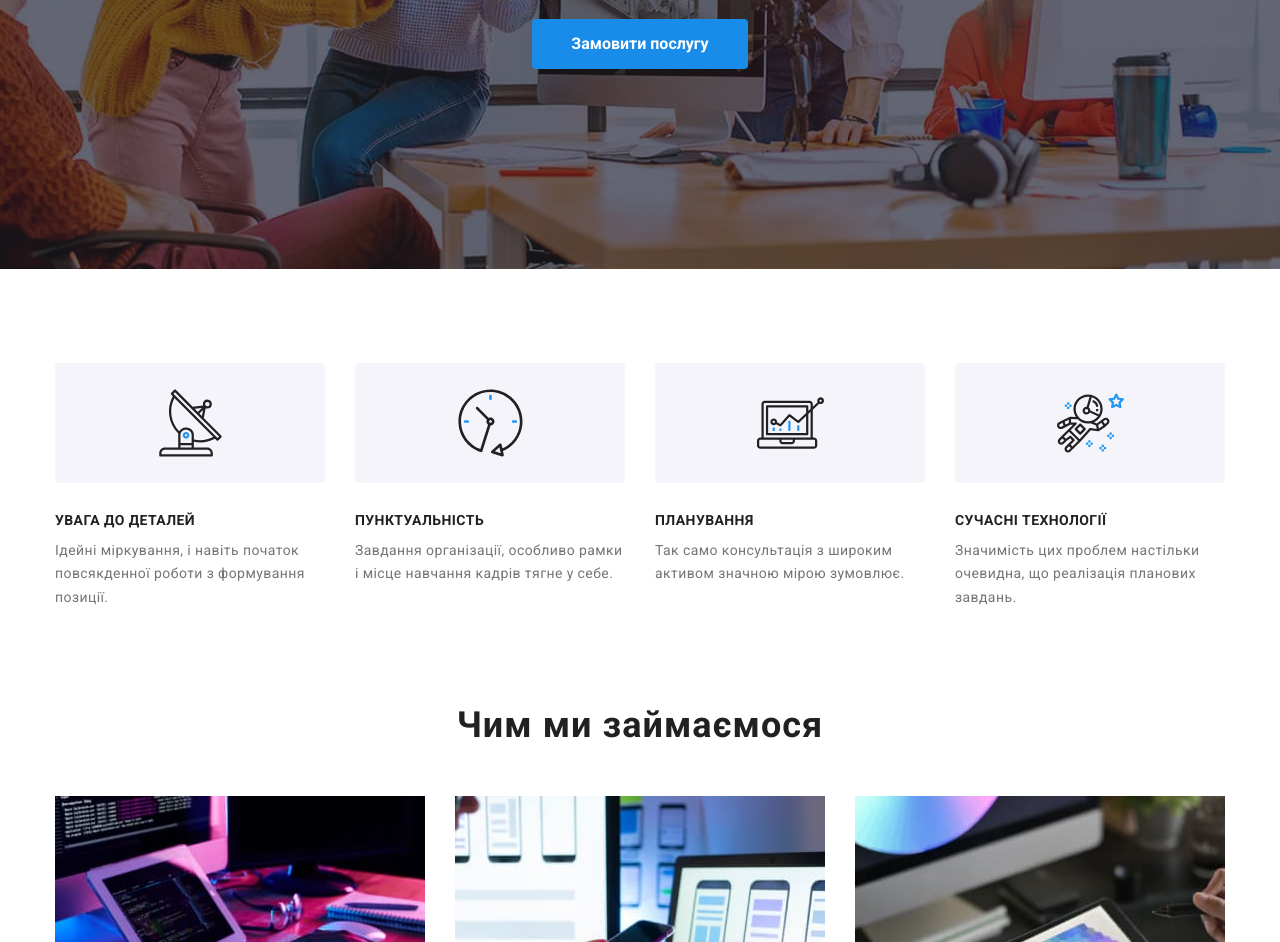
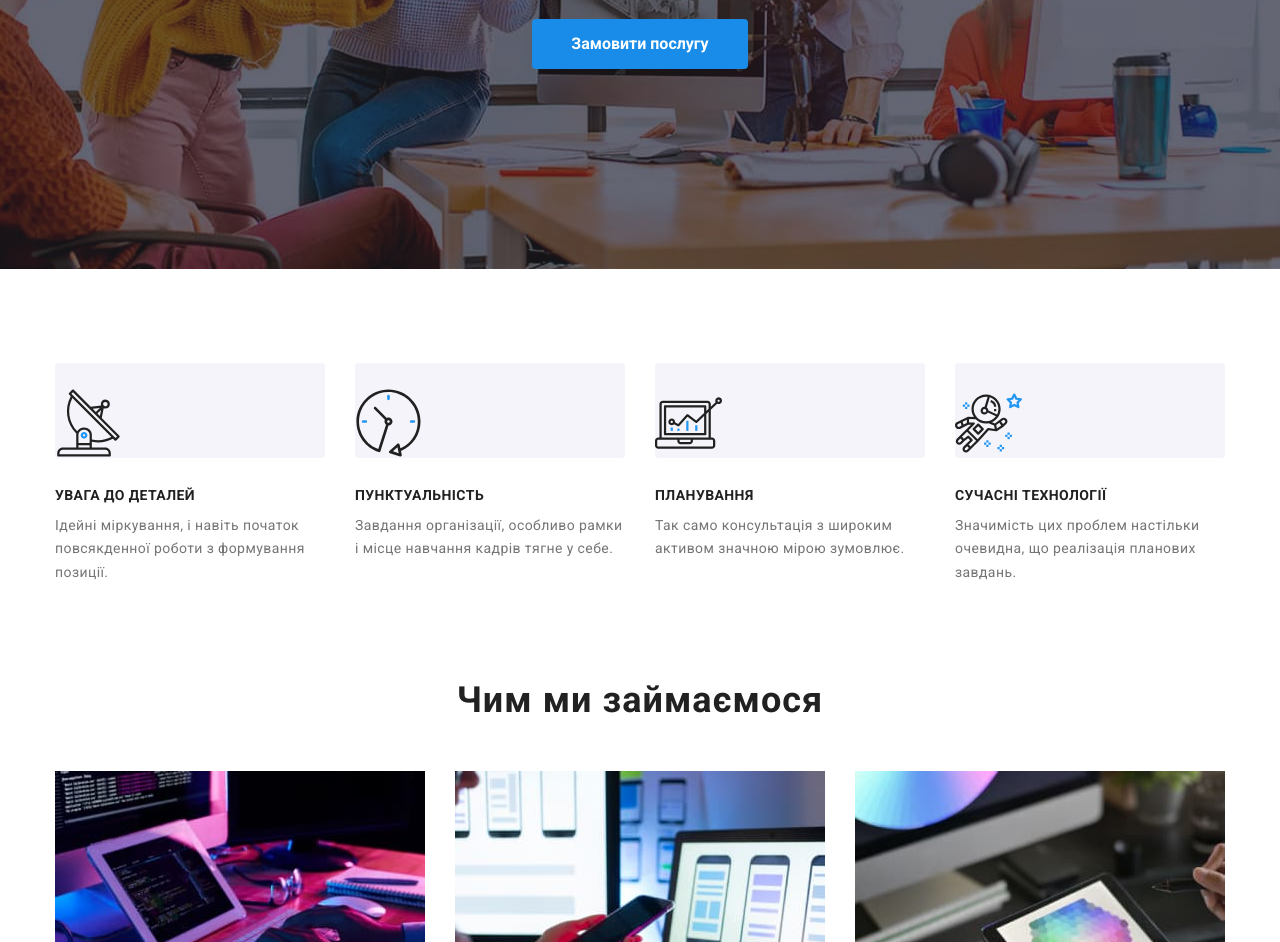
Before and after one commit to DenisLupeiko/goit-markup-hw-04, a plain HTML site: page index.html in a window 1280 px wide. Shown: the part 412-1354 px from the top of the page. Drawn offline with nearby package versions, Linux system fonts and the light colour scheme.

Commit message:
фінальне виправлення дз-4

```diff
--- a/css/style.css
+++ b/css/style.css
@@ -175,7 +175,7 @@ color: var(--accent-color);
     font-size: 14px;
     line-height: 1.14;
     letter-spacing: 0.02em;
-    align-content: center;
+    align-items: center;
 }
 
 .contact-tel {
@@ -184,6 +184,8 @@ color: var(--accent-color);
     font-size: 14px;
     line-height: 1.14;
     letter-spacing: 0.02em;
+    display: flex;
+    align-items: center;
 }
 
 
@@ -222,6 +224,7 @@ color: var(--accent-color);
     text-align: center;
     background-image: linear-gradient(rgba(47, 48, 58, 0.4), rgba(47, 48, 58, 0.4)), url("../img/background.jpg");
     background-size: cover;
+    background-repeat: no-repeat;
     max-width: 1600px;
     background-position: center;
     padding-top: 200px;
@@ -296,7 +299,6 @@ color: var(--accent-color);
 }
 
 .work-svg {
-    display: flex;
     width: 67px;
     height: 70px;
 }
@@ -324,7 +326,13 @@ color: var(--accent-color);
 
 .svg-item {
     display: flex;
-    justify-content: center;
+    justify-content: center
+    height: 120px;
+    border-radius: 4px;
+    border: none;
+    margin-bottom: 30px;
+    background-color: #F5F4FA;
+    padding-top: 25px;
 }
 
 /*about*/
@@ -617,7 +625,6 @@ color: var(--accent-color);
 .footer {
     background-color: #2F303A;
     padding: 60px 0px;
-    display: flex;
 }
 
 /*.logo-footer {
@@ -627,6 +634,7 @@ color: var(--accent-color);
 
 .footer-parts {
     display: flex;
+    align-items: baseline;
 }
 
 .footer-social-title {
--- a/index.html
+++ b/index.html
@@ -46,51 +46,40 @@
         <section class="section">
             <div class="conteiner">
             <h2 class="section-title visually-hidden link">Наші особливості</h2>
-            <ul class="benefits-img-list list">
-                <li class="work-img">
+            <ul class="benefits-list list">
+                <li class="work-item">
                     <div class="svg-item">
                     <svg class="work-svg">
                         <use href="./img/sprite.svg#icon-antenna"></use>
                     </svg>
-                </div>
+                   </div>
+                    <h3 class="work-title">УВАГА ДО ДЕТАЛЕЙ</h3>
+                    <p class="benefits-text">Ідейні міркування, і навіть початок повсякденної роботи з формування позиції.</p>
                 </li>
-                <li class="work-img">
+                <li class="work-item">
                     <div class="svg-item">
                         <svg class="work-svg">
                         <use href="./img/sprite.svg#icon-clock"></use>
                     </svg>
-                </div>
+                   </div>
+                    <h3 class="work-title">ПУНКТУАЛЬНІСТЬ</h3>
+                    <p class="benefits-text">Завдання організації, особливо рамки і місце навчання кадрів тягне у себе.</p>
                 </li>
-                <li class="work-img">
+                <li class="work-item">
                     <div class="svg-item">
                     <svg class="work-svg">
                         <use href="./img/sprite.svg#icon-diagram"></use>
                     </svg>
                 </div>
+                    <h3 class="work-title">ПЛАНУВАННЯ</h3>
+                    <p class="benefits-text">Так само консультація з широким активом значною мірою зумовлює.</p>
                 </li>
-                <li class="work-img">
+                <li class="work-item">
                     <div class="svg-item">
                     <svg class="work-svg">
                         <use href="./img/sprite.svg#icon-astronaut"></use>
                     </svg>
-                </div>
-                </li>
-            </ul>
-            <ul class="benefits-list list">
-                <li class="work-item">
-
-                    <h3 class="work-title">УВАГА ДО ДЕТАЛЕЙ</h3>
-                    <p class="benefits-text">Ідейні міркування, і навіть початок повсякденної роботи з формування позиції.</p>
-                </li>
-                <li class="work-item">
-                    <h3 class="work-title">ПУНКТУАЛЬНІСТЬ</h3>
-                    <p class="benefits-text">Завдання організації, особливо рамки і місце навчання кадрів тягне у себе.</p>
-                </li>
-                <li class="work-item">
-                    <h3 class="work-title">ПЛАНУВАННЯ</h3>
-                    <p class="benefits-text">Так само консультація з широким активом значною мірою зумовлює.</p>
-                </li>
-                <li class="work-item">
+                    </div>
                     <h3 class="work-title">СУЧАСНІ ТЕХНОЛОГІЇ</h3>
                     <p class="benefits-text">Значимість цих проблем настільки очевидна, що реалізація планових завдань.</p>
                 </li>
```
